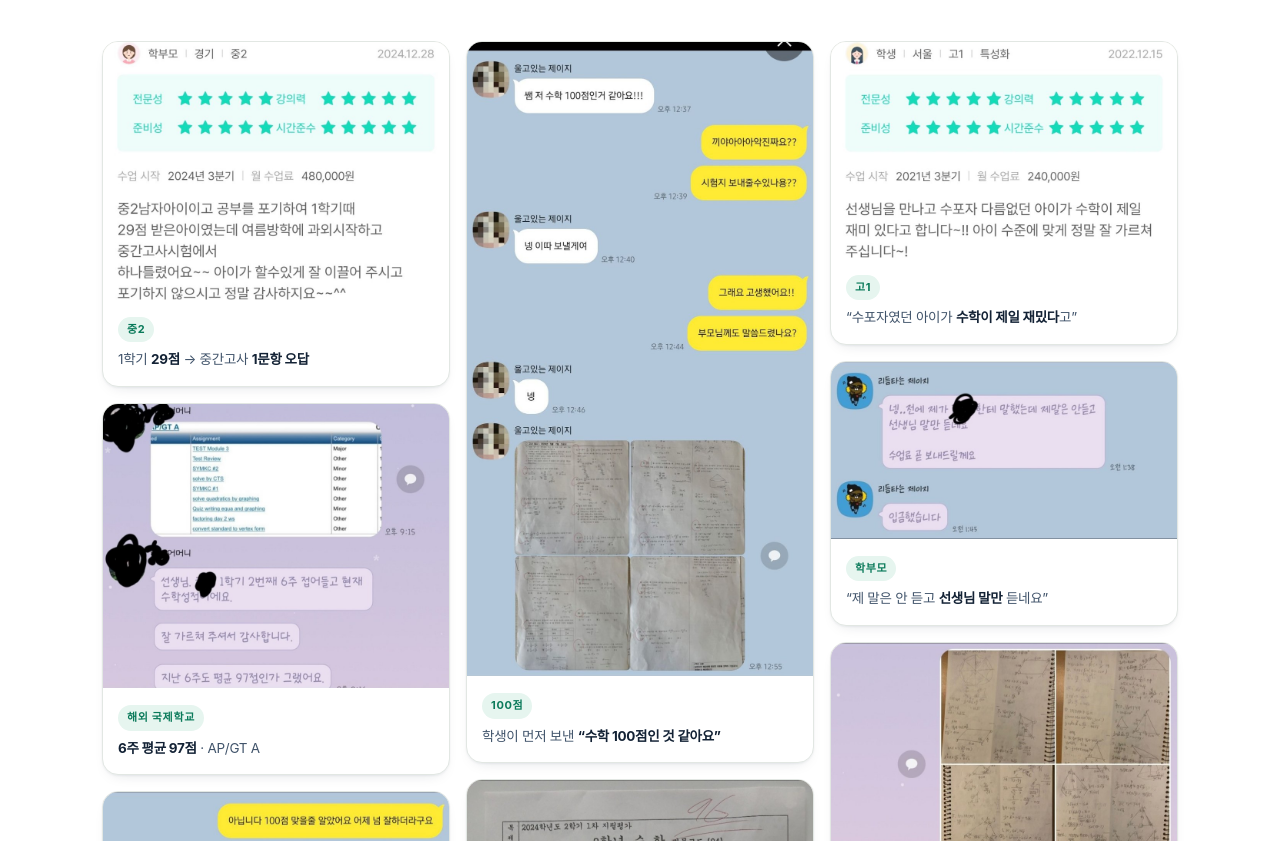
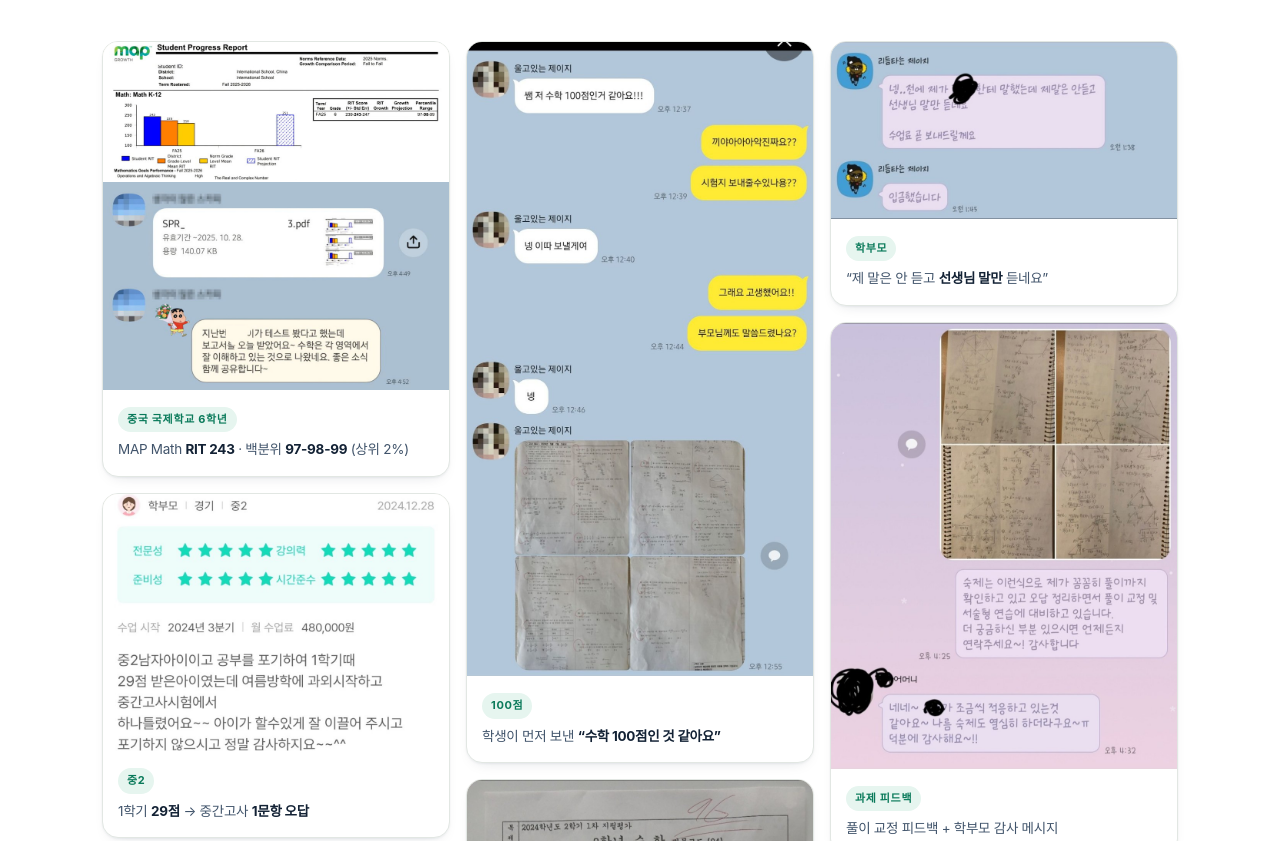
Before and after one commit to yj0084/yj0084.github.io, a plain HTML site: page index.html in a window 1280 px wide. Shown: the part 1056-1897 px from the top of the page. Drawn offline with Linux system fonts and the light colour scheme; a web font is replaced by a local one.

Commit message:
feat: MAP 성적표·학부모 카톡 후기를 후기 갤러리 첫 카드로 추가

```diff
--- a/index.html
+++ b/index.html
@@ -694,6 +694,7 @@ img{max-width:100%;display:block}
 .review-btn{display:block;width:100%;padding:0;border:0;background:var(--ivory-200);cursor:zoom-in;line-height:0}
 .review-btn img{width:100%;height:auto;display:block}
 .review-btn:focus-visible{outline:3px solid var(--emerald-600);outline-offset:-3px}
+.review-stack{display:grid;gap:2px;background:#fff}
 .review-card figcaption{padding:13px 15px 15px}
 .review-tag{display:inline-block;font-size:11px;font-weight:750;letter-spacing:.06em;color:var(--emerald-700);background:var(--emerald-100);padding:3px 9px;border-radius:999px;margin-bottom:7px}
 .review-card figcaption p{font-size:13.5px;line-height:1.6;color:var(--body);letter-spacing:-.02em}
@@ -976,6 +977,21 @@ body.lb-open{overflow:hidden}
     </div>
 
     <div class="review-grid reveal">
+      <figure class="review-card">
+        <div class="review-stack">
+          <button type="button" class="review-btn" data-src="assets/reviews/review-00-map-report.jpg" data-caption="중국 국제학교 6학년 · MAP Growth Math RIT 243 · 백분위 97-98-99 (상위 2%)" aria-label="MAP 성적표 크게 보기">
+            <img src="assets/reviews/review-00-map-report.jpg" alt="MAP Growth Student Progress Report 캡처: 2025-2026 가을 학기 6학년 수학 RIT 243, 지역 평균 223, 전국 평균 210, 백분위 범위 97-98-99, 수학 영역 성취 High" width="900" height="357" loading="lazy" decoding="async">
+          </button>
+          <button type="button" class="review-btn" data-src="assets/reviews/review-00-map-kakao.jpg" data-caption="학부모 카톡 · “보고서를 오늘 받았어요~ 수학은 각 영역에서 잘 이해하고 있는 것으로 나왔네요”" aria-label="학부모 카톡 후기 크게 보기">
+            <img src="assets/reviews/review-00-map-kakao.jpg" alt="학부모 카카오톡 캡처: 지난번 테스트 본 보고서를 오늘 받았고, 수학은 각 영역에서 잘 이해하고 있는 것으로 나왔다는 내용" width="900" height="542" loading="lazy" decoding="async">
+          </button>
+        </div>
+        <figcaption>
+          <span class="review-tag">중국 국제학교 6학년</span>
+          <p>MAP Math <strong>RIT 243</strong> · 백분위 <strong>97-98-99</strong> (상위 2%)</p>
+        </figcaption>
+      </figure>
+
       <figure class="review-card">
         <button type="button" class="review-btn" data-src="assets/reviews/review-02-mid2-29to1wrong.jpg" data-caption="중2 · 1학기 29점 → 여름방학 과외 후 중간고사 1문항 오답" aria-label="후기 크게 보기">
           <img src="assets/reviews/review-02-mid2-29to1wrong.jpg" alt="학부모 후기 캡처: 공부를 포기해 1학기 29점이던 중2 학생이 여름방학에 과외를 시작하고 중간고사에서 한 문제만 틀렸다는 내용" width="900" height="670" loading="lazy" decoding="async">
```
Also changed, not shown: assets/reviews/review-00-map-kakao.jpg (added), assets/reviews/review-00-map-report.jpg (added).
